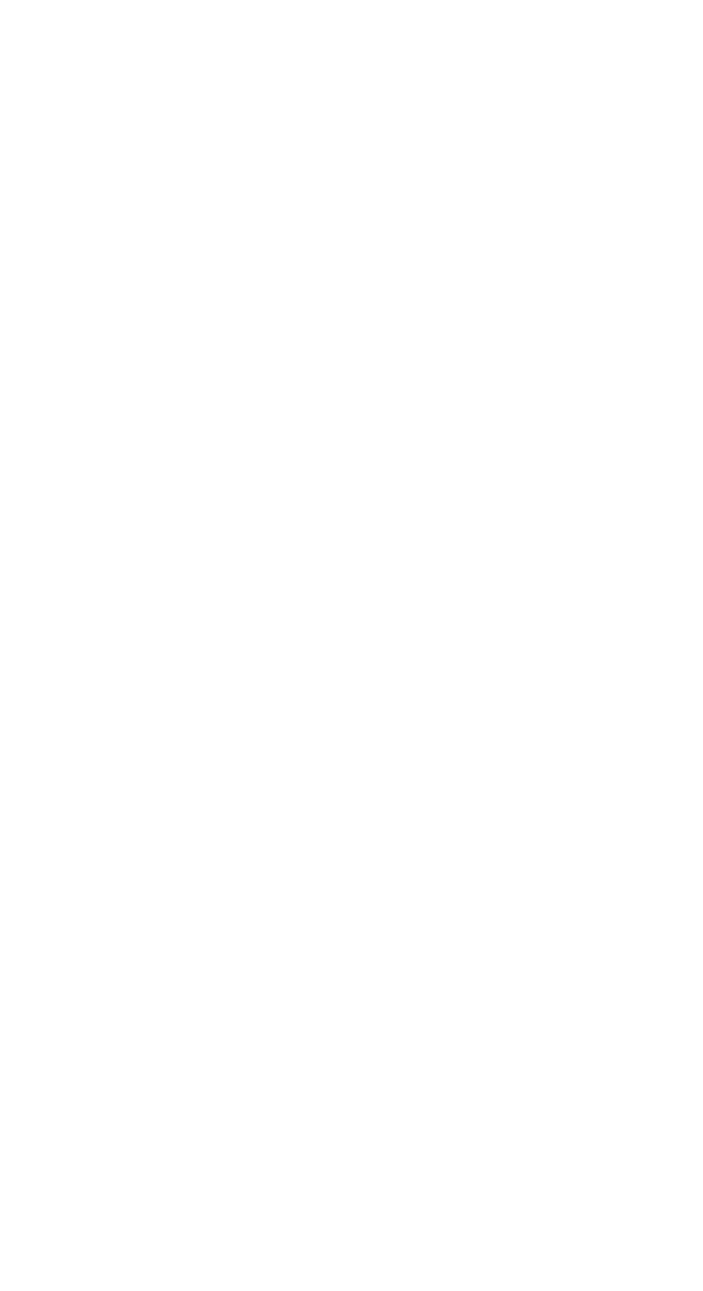
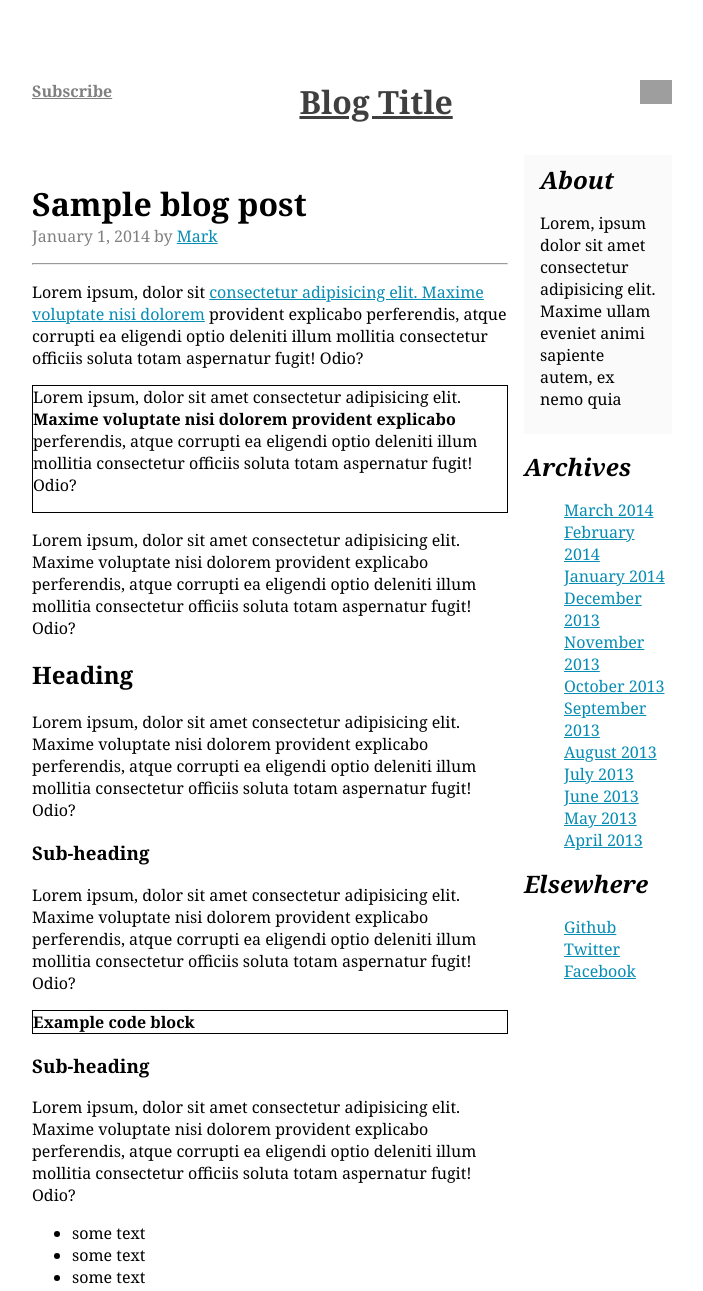
Before and after one commit to Joabbas26/antra__hw2part2, a plain HTML site: page index.html in a window 1280 px wide. Shown: the top 1291 px of the page, without its empty margins (288-991 px from the left). Before the commit the page ends 800 px from the top, so only its background shows below. Drawn offline with Linux system fonts and the light colour scheme; grey boxes are pictures that could not be loaded.

Commit message:
Finished hws part 2

```diff
--- /dev/null
+++ b/index.css
@@ -0,0 +1,134 @@
+:root{
+    --blog-padding: .5rem 1rem;
+    --gray-color: #fafafae7;
+    --blue-color: rgb(7, 140, 180);
+    --bold-text: bold;
+    --border-black: 1px solid black;
+}
+
+body{
+    margin: 3rem 0;
+    font-family: Georgia, 'Times New Roman', Times, serif;
+}
+
+a{
+    color: var(--blue-color);;
+}
+
+main{
+    width: 50%;
+    margin: 0 auto;
+    margin-bottom: 1rem;
+}
+
+header {
+    display: flex;
+    flex-direction: row;
+    justify-content: space-between;
+    width: 50%;
+    margin: 0 auto;
+    padding: 2rem 1rem;
+}
+
+.subscribe__link{
+    color: gray;
+    font-weight: var(--bold-text);
+}
+
+.blog__title{
+    text-decoration: underline;
+    margin: 0;
+    opacity: 75%;
+}
+
+img{
+    width: 2rem;
+    height: 1.5rem;
+}
+
+.gird__container{
+    display: grid;
+    grid-template-columns: 1fr 1fr 1fr 1fr;
+    column-gap: 1rem;
+    row-gap: 1rem;
+}
+
+.blog__sample__section{
+    grid-column: 1 / span 3;
+    grid-row: 1;
+}
+
+.blog__about__section{
+    grid-column: 4 / span 1;
+    grid-row: 1;
+}
+
+.blog__sample__title{
+    margin-bottom: 0;
+    font-size: 2rem;
+}
+
+.blog__sample__date{
+    color: gray;
+    margin-top: 0;
+}
+
+.blog__text__bordered{
+    border: var(--border-black);
+    padding: 0 0 1rem 0;
+}
+
+.sub__heading__bordered{
+    border: var(--border-black);
+}
+
+.blog__about__section h2{
+    font-style: italic;
+    margin: 0;
+}
+
+button{
+    text-align: center;
+    border-radius: 20px;
+    font-size: 1rem;
+    padding: .5rem;
+    cursor: pointer;
+    margin: 1.6rem 0;
+}
+
+.button__older{
+    border: 1px solid var(--blue-color);
+    color: var(--blue-color);
+    background-color: white;
+}
+
+.button__newer{
+    border: 1px solid gray;
+    color: gray;
+    background-color: white;
+}
+
+.about__section{
+    background-color: var(--gray-color);
+    padding: var(--blog-padding);
+}
+
+.archives__section{
+    margin: 1rem 0;
+}
+
+.media__links {
+    list-style: none;
+}
+
+.footer__template{
+    color: gray;
+}
+
+footer{
+    width: 50%;
+    margin: 0 auto;
+    padding: var(--blog-padding);
+    text-align: center;
+    background-color: var(--gray-color);
+}
--- a/index.html
+++ b/index.html
@@ -1,8 +1,4 @@
 <!DOCTYPE html>
-<!--[if lt IE 7]>      <html class="no-js lt-ie9 lt-ie8 lt-ie7"> <![endif]-->
-<!--[if IE 7]>         <html class="no-js lt-ie9 lt-ie8"> <![endif]-->
-<!--[if IE 8]>         <html class="no-js lt-ie9"> <![endif]-->
-<!--[if gt IE 8]>      <html class="no-js"> <!--<![endif]-->
 <html>
     <head>
         <meta charset="utf-8">
@@ -10,13 +6,108 @@
         <title></title>
         <meta name="description" content="">
         <meta name="viewport" content="width=device-width, initial-scale=1">
-        <link rel="stylesheet" href="">
+        <link rel="stylesheet" href="index.css">
     </head>
     <body>
-        <!--[if lt IE 7]>
-            <p class="browsehappy">You are using an <strong>outdated</strong> browser. Please <a href="#">upgrade your browser</a> to improve your experience.</p>
-        <![endif]-->
-
+        <header>
+            <a href="#" class="subscribe__link">Subscribe</a>
+            <h1 class="blog__title">Blog Title</h1>
+            <img src="https://flyclipart.com/thumb2/search-icons-283914.png"/>
+        </header>
+        <main class="gird__container">
+            <section class="blog__sample__section">
+                <h1 class="blog__sample__title">Sample blog post</h1>
+                <p class="blog__sample__date">January 1, 2014 by <a href="https://stackoverflow.com/">Mark</a></p>
+                <hr/>
+                <p>Lorem ipsum, dolor sit <a href="https://stackoverflow.com/">consectetur adipisicing elit.
+                    Maxime voluptate nisi dolorem</a>  provident explicabo perferendis,
+                    atque corrupti ea eligendi optio deleniti illum mollitia
+                    consectetur officiis soluta totam aspernatur fugit! Odio?
+                </p>
+                <p class="blog__text__bordered">Lorem ipsum, dolor sit amet consectetur adipisicing elit.
+                    <b>Maxime voluptate nisi dolorem provident explicabo</b> perferendis,
+                    atque corrupti ea eligendi optio deleniti illum mollitia
+                    consectetur officiis soluta totam aspernatur fugit! Odio?
+                </p>
+                <p>Lorem ipsum, dolor sit amet consectetur adipisicing elit.
+                    Maxime voluptate nisi dolorem provident explicabo perferendis,
+                    atque corrupti ea eligendi optio deleniti illum mollitia
+                    consectetur officiis soluta totam aspernatur fugit! Odio?
+                </p>
+                <h2>Heading</h2>
+                <p>Lorem ipsum, dolor sit amet consectetur adipisicing elit.
+                    Maxime voluptate nisi dolorem provident explicabo perferendis,
+                    atque corrupti ea eligendi optio deleniti illum mollitia
+                    consectetur officiis soluta totam aspernatur fugit! Odio?
+                </p>
+                <h3>Sub-heading</h3>
+                <p>Lorem ipsum, dolor sit amet consectetur adipisicing elit.
+                    Maxime voluptate nisi dolorem provident explicabo perferendis,
+                    atque corrupti ea eligendi optio deleniti illum mollitia
+                    consectetur officiis soluta totam aspernatur fugit! Odio?
+                </p>
+                <p class="sub__heading__bordered"><b>Example code block</b></p>
+                <h3>Sub-heading</h3>
+                <p>Lorem ipsum, dolor sit amet consectetur adipisicing elit.
+                    Maxime voluptate nisi dolorem provident explicabo perferendis,
+                    atque corrupti ea eligendi optio deleniti illum mollitia
+                    consectetur officiis soluta totam aspernatur fugit! Odio?
+                </p>
+                <ul>
+                    <li>some text</li>
+                    <li>some text</li>
+                    <li>some text</li>
+                </ul>
+                <p>Some text line</p>
+                <ol>
+                    <li>Some text</li>
+                    <li>Some text</li>
+                    <li>Some text</li>
+                </ol>
+                <p>ipsam vitae natus nihil inventore ratione dolores, voluptas
+                    placeat, aliquam quas nostrum nam!</p>
+                <div>
+                    <button class="button__older">Older Post</button>
+                    <button class="button__newer">Newer Post</button>
+                </div>
+            </section>
+            <section class="blog__about__section">
+                <div class="about__section">
+                    <h2>About</h2>
+                    <p>Lorem, ipsum dolor sit amet consectetur adipisicing elit.
+                        Maxime ullam eveniet animi sapiente autem, ex nemo quia
+                    </p>
+                </div>
+                <div class="archives__section">
+                    <h2>Archives</h2>
+                    <ul class="media__links">
+                        <li><a href="https://stackoverflow.com/">March 2014</a></li>
+                        <li><a href="https://stackoverflow.com/">February 2014</a></li>
+                        <li><a href="https://stackoverflow.com/">January 2014</a></li>
+                        <li><a href="https://stackoverflow.com/">December 2013</a></li>
+                        <li><a href="https://stackoverflow.com/">November 2013</a></li>
+                        <li><a href="https://stackoverflow.com/">October 2013</a></li>
+                        <li><a href="https://stackoverflow.com/">September 2013</a></li>
+                        <li><a href="https://stackoverflow.com/">August 2013</a></li>
+                        <li><a href="https://stackoverflow.com/">July 2013</a></li>
+                        <li><a href="https://stackoverflow.com/">June 2013</a></li>
+                        <li><a href="https://stackoverflow.com/">May 2013</a></li>
+                        <li><a href="https://stackoverflow.com/">April 2013</a></li>
+                    </ul>
+                </div>
+                <div class="media__section">
+                    <h2>Elsewhere</h2>
+                    <ul class="media__links">
+                        <li><a href="https://github.com/">Github</a></li>
+                        <li><a href="https://twitter.com/home">Twitter</a></li>
+                        <li><a href="https://www.facebook.com/">Facebook</a></li>
+                    </ul>
+                </div>
+            </section>
+        </main>
+        <footer>
+            <p class="footer__template">Blog template built for <a href="https://getbootstrap.com/">Bootstrap</a></p>
+        </footer>
         <script src="" async defer></script>
     </body>
 </html>
```
